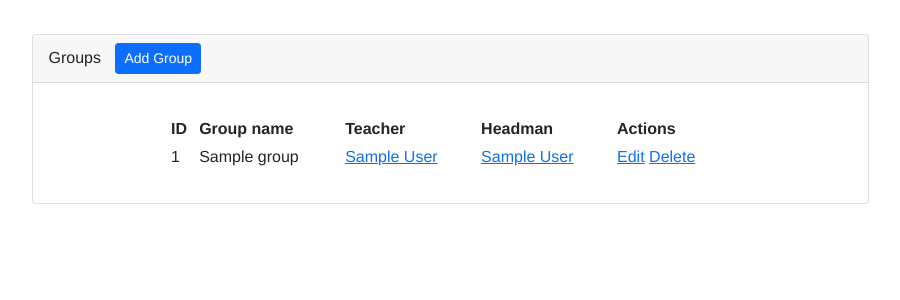
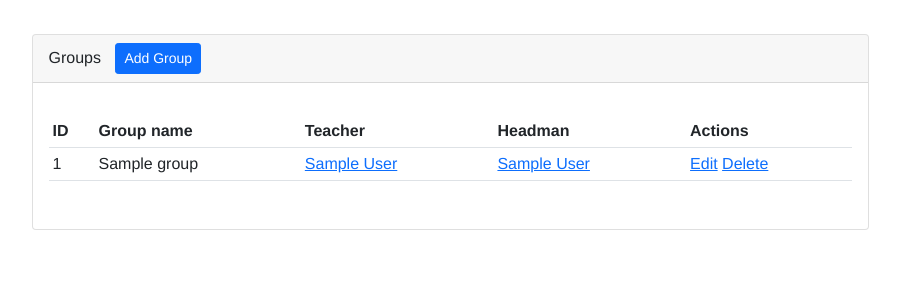
Before and after one commit to lunarseer/chopenko-hillel-django, a Django app: page /groups_list/ in a window 1280 px wide. Shown: the part 56-356 px from the top of the page, without its empty margins (190-1090 px from the left). Run offline with Django 3.2, Linux system fonts and the light colour scheme; tables that the repository leaves empty hold one stand-in row (values such as "Sample post"); parts of the project's set-up code (start-up, migrations or seed data) failed here and were passed over.

Commit message:
html edited

```diff
--- a/groups/templates/groups.html
+++ b/groups/templates/groups.html
@@ -5,7 +5,7 @@
         Groups <a href="{% url 'add-group' %}" class="btn btn-primary btn-sm">Add Group</a>
     </div>
     <div class="card-body mb-3">
-        <table align="center" cellpadding="2"  width="70%">
+        <table class="table table-sm table-hover" align="center" cellpadding="2"  width="70%">
             <tr>
                 <th>ID</th>
                 <th>Group name</th>
--- a/students/templates/students.html
+++ b/students/templates/students.html
@@ -5,7 +5,7 @@
         Students <a href="{% url 'add-group' %}" class="btn btn-primary btn-sm">Add Student</a>
     </div>
     <div class="card-body mb-3">
-        <table align="center" cellpadding="2" width="60%">
+        <table  class="table table-sm table-hover" align="center" cellpadding="2" width="60%">
             <tr>
                 <th>ID</th>
                 <th>Full name</th>
--- a/teachers/templates/teachers.html
+++ b/teachers/templates/teachers.html
@@ -5,7 +5,7 @@
         Teachers <a href="{% url 'add-teacher' %}" class="btn btn-primary btn-sm">Add Teacher</a>
     </div>
     <div class="card-body mb-3">
-        <table align="center" cellpadding="2"  width="70%">
+        <table class="table table-sm table-hover" align="center" cellpadding="2"  width="70%">
             <tr>
                 <th>ID</th>
                 <th>Full name</th>
```
